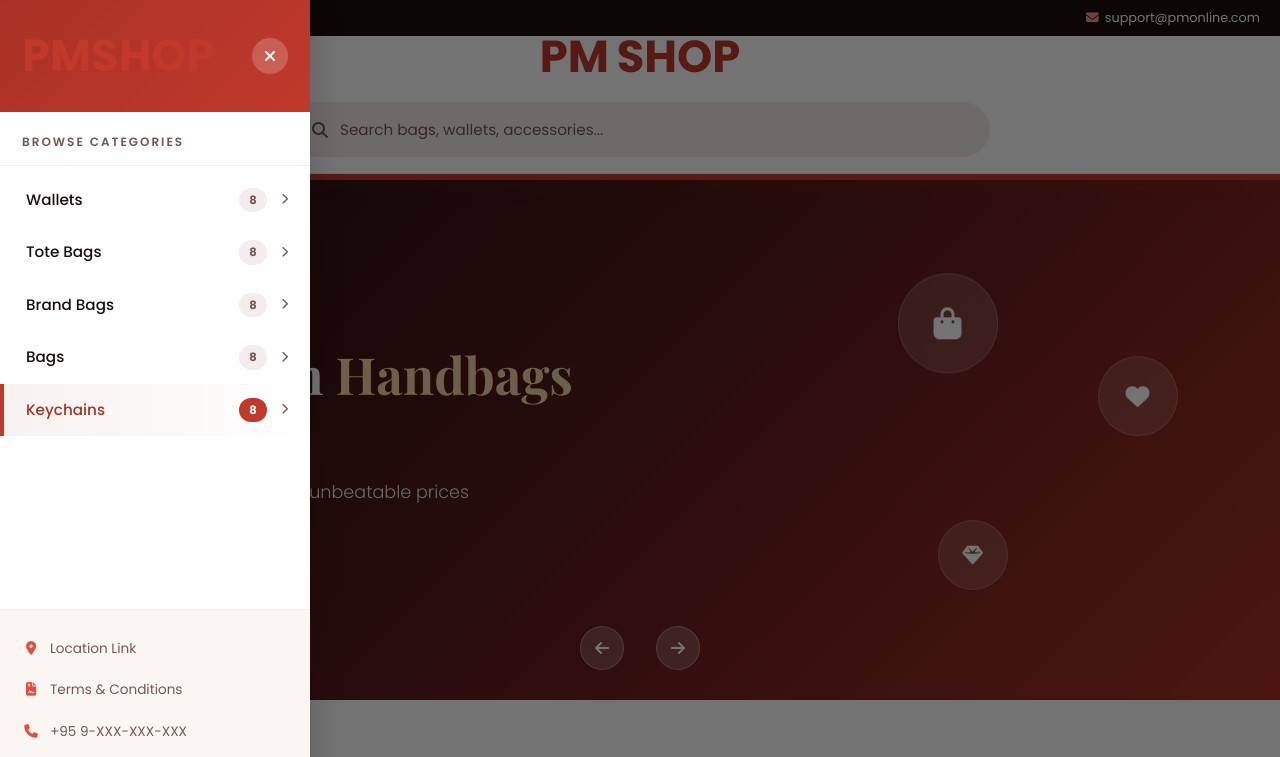
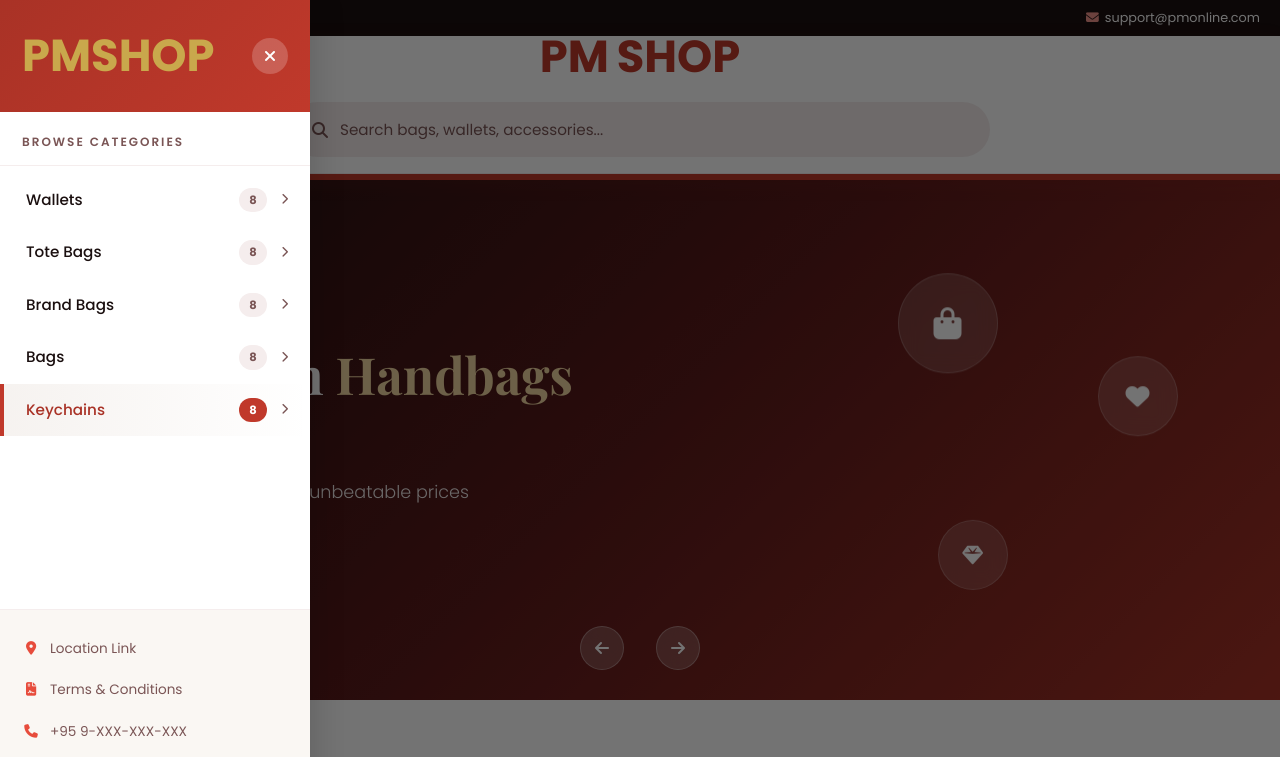
Before and after one commit to aungheinsett/pm-shop, a website: page index.html in a window 1280 px wide. Both pictures are taken after a click on the button 30 px from the left and 56 px from the top of the page. Shown: the top 757 px of the page. Drawn offline with nearby package versions, Linux system fonts and the light colour scheme; no server answers.

Commit message:
Change drawer PM SHOP logo to yellow

```diff
--- a/styles.css
+++ b/styles.css
@@ -434,8 +434,8 @@ img { max-width: 100%; }
   font-size: 1.6rem;
 }
 
-.drawer-logo .logo-pm { color: var(--primary); }
-.drawer-logo .logo-store { color: var(--primary); }
+.drawer-logo .logo-pm { color: var(--gold); }
+.drawer-logo .logo-store { color: var(--gold); }
 
 .drawer-close {
   background: rgba(255,255,255,0.2);
```
